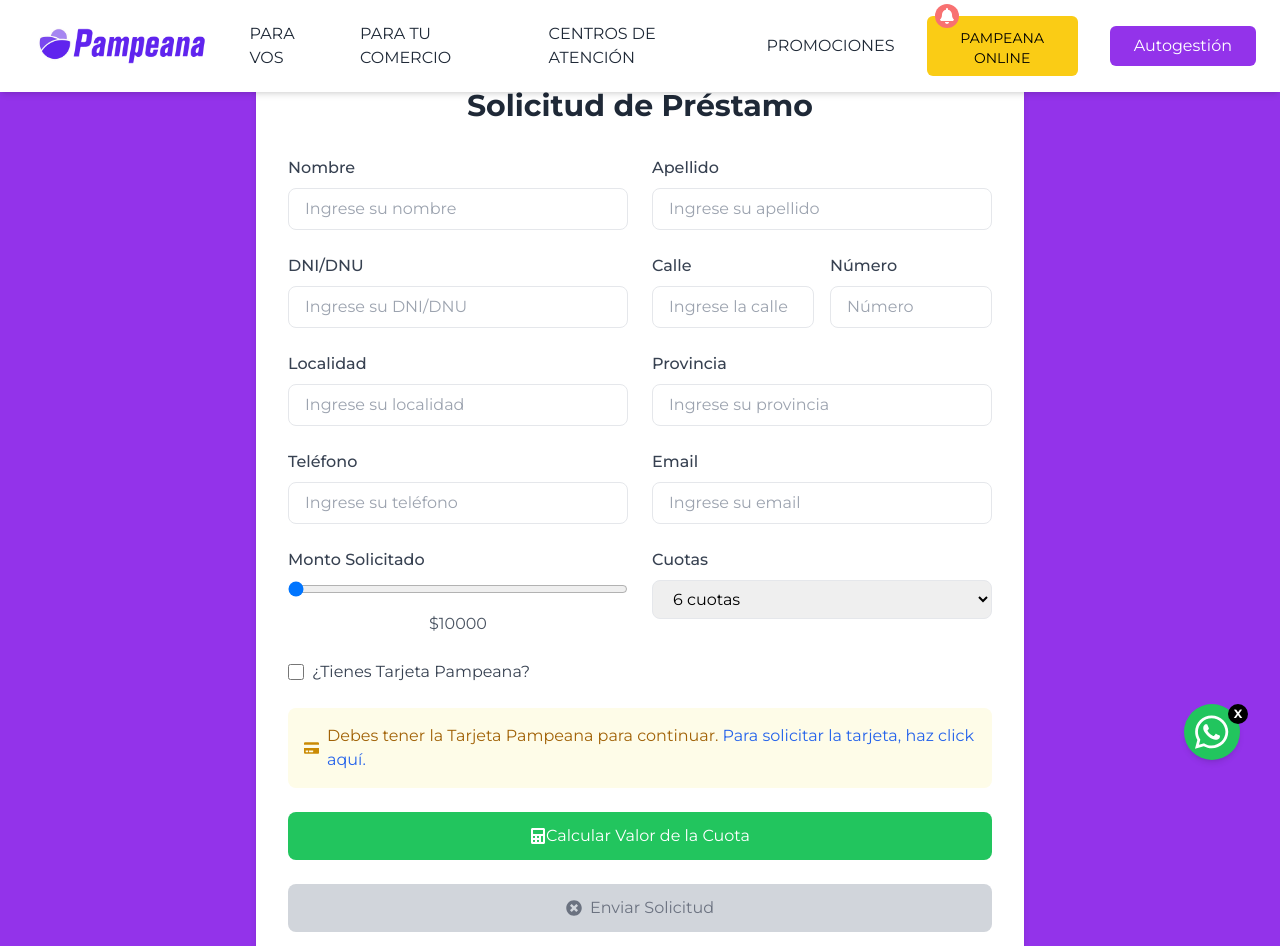
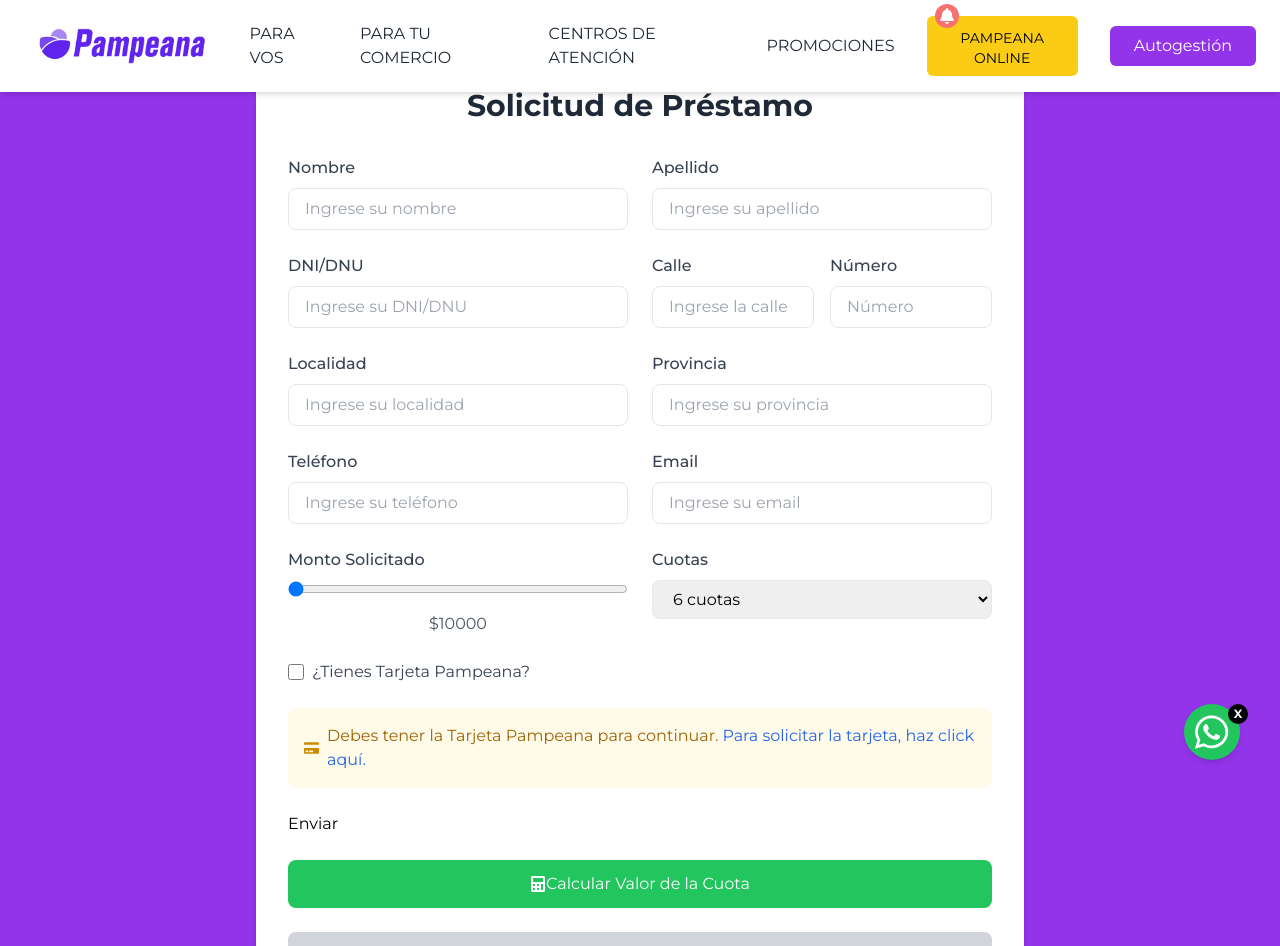
Before and after one commit to Axel-lis/tarjetapampeana-react, a React (Vite) app: page /form-solicitud-credito in a window 1280 px wide. Shown: the top 946 px of the page. Built offline with nearby package versions, Linux system fonts and the light colour scheme.

Commit message:
loan form fix

```diff
--- a/src/components/Forms/SolicitarPrestamo.jsx
+++ b/src/components/Forms/SolicitarPrestamo.jsx
@@ -5,6 +5,7 @@ import { useState } from 'react';
 import axios from 'axios';
 import { FaCheckCircle, FaTimesCircle, FaCalculator, FaCreditCard } from 'react-icons/fa';
 import { API_PRESTAMOS } from '../../components/constants/apis';
+import Alerts from '../Common/Alerts';
 
 const formSchema = z.object({
   nombre: z.string().min(2, 'El nombre debe tener al menos 2 caracteres'),
@@ -31,6 +32,8 @@ const SolicitarPrestamo = () => {
   const [cuotaMensual, setCuotaMensual] = useState(0);
   const [showCalculation, setShowCalculation] = useState(false);
   const [loading, setLoading] = useState(false);
+  const [alertData, setAlertData] = useState(null);
+
   const {
     register,
     handleSubmit,
@@ -83,6 +86,7 @@ const SolicitarPrestamo = () => {
 
   const onSubmit = async (data) => {
     setLoading(true);
+    setAlertData(null); // Limpia alertas anteriores
 
     try {
       const response = await axios.post(API_PRESTAMOS + '/send-email', {
@@ -90,18 +94,17 @@ const SolicitarPrestamo = () => {
       });
 
       if (response.data && response.data.success) {
-        alert('Solicitud enviada correctamente!');
+        setAlertData({ type: 'success', message: 'Solicitud enviada correctamente!' });
       } else {
-        alert('Hubo un error al enviar la solicitud.');
+        setAlertData({ type: 'error', message: 'Hubo un error al enviar la solicitud.' });
       }
     } catch (error) {
       console.error('Error al enviar la solicitud:', error);
-      alert('Hubo un error al enviar la solicitud.');
+      setAlertData({ type: 'error', message: 'Hubo un error al enviar la solicitud.' });
     } finally {
       setLoading(false);
     }
   };
-
   const inputStyle = 'w-full px-4 py-2 rounded-lg border focus:outline-none focus:ring-2 focus:ring-blue-500';
   const errorStyle = 'text-red-500 text-sm mt-1';
   const labelStyle = 'block text-gray-700 font-medium mb-2';
@@ -243,7 +246,12 @@ const SolicitarPrestamo = () => {
               </p>
             </div>
           )}
-
+          <div>
+            {alertData && <Alerts type={alertData.type} message={alertData.message} />}
+            <button onClick={handleSubmit(onSubmit)} disabled={loading}>
+              {loading ? 'Enviando...' : 'Enviar'}
+            </button>
+          </div>
           <button
             type="button"
             onClick={calcularCuota}
```
Also changed, not shown: 1 other file (tests, documents, lock files or other folders).
